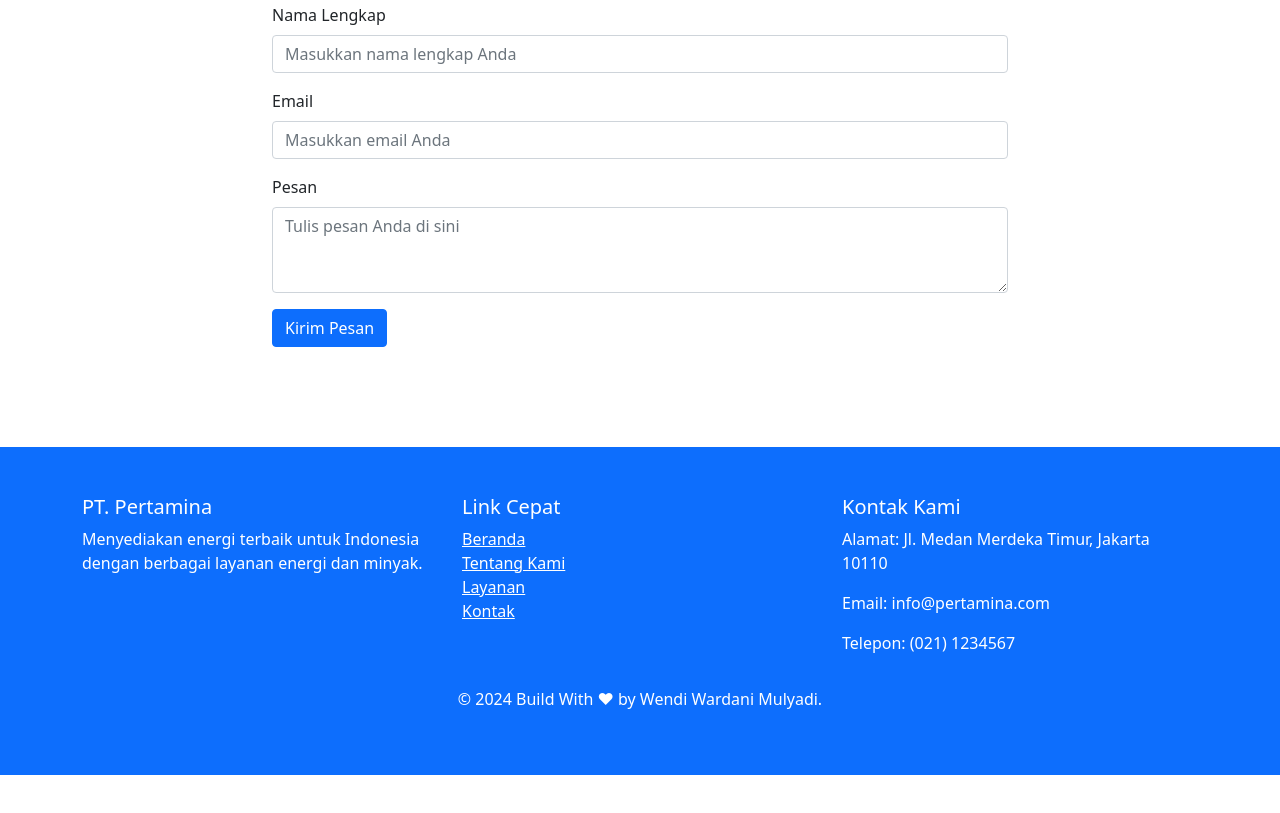
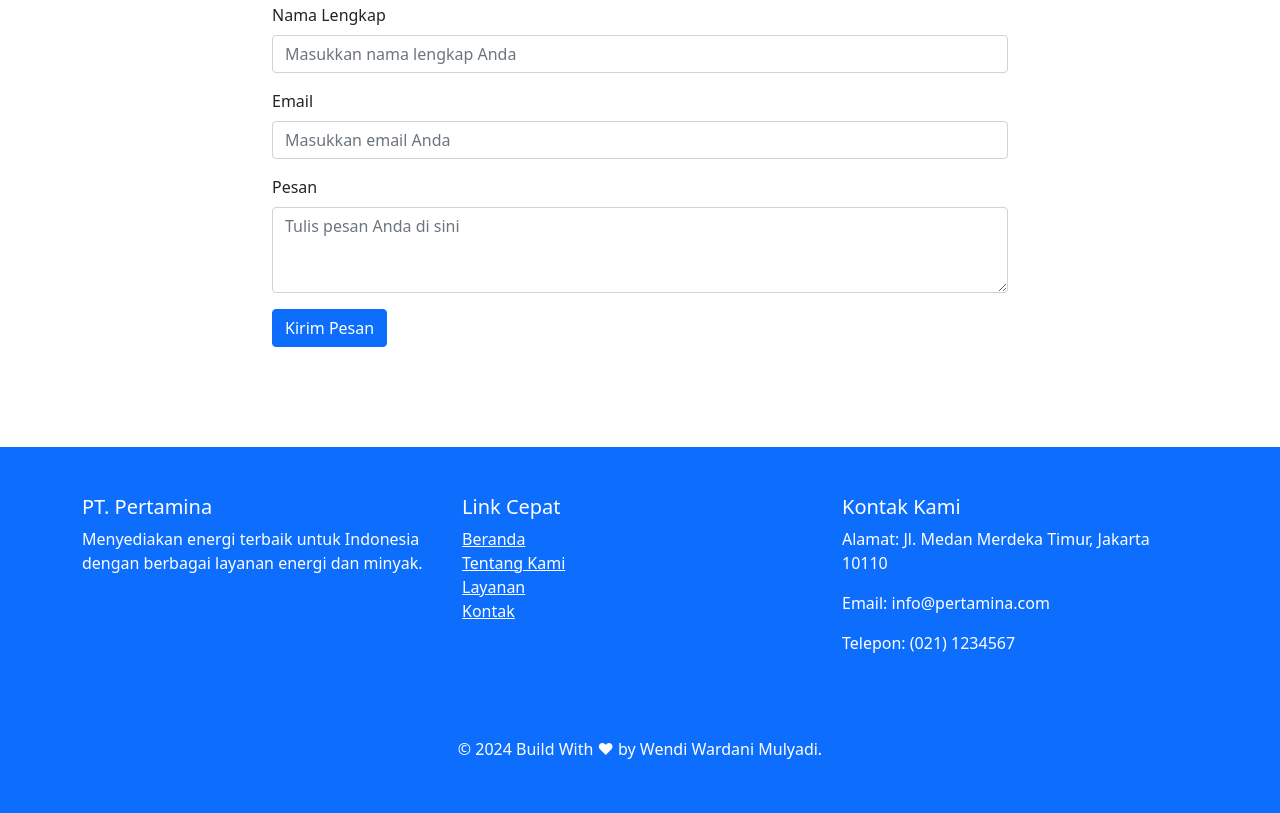
Before and after one commit to Wrdn28/pt-ertamina-web-pages, a plain HTML site: page index.html in a window 1280 px wide. Shown: the part 2075-2888 px from the top of the page. Before the commit the page ends 2850 px from the top, so only its background shows below. Drawn offline with nearby package versions, Linux system fonts and the light colour scheme.

Commit message:
Change author position in footer

```diff
--- a/assets/styles/style.css
+++ b/assets/styles/style.css
@@ -150,3 +150,11 @@ h2 {
     padding-bottom: 100px;
     padding-top: 80px;
 }
+
+#footer {
+
+}
+
+.author {
+    padding-top: 50px;
+}
--- a/index.html
+++ b/index.html
@@ -265,9 +265,9 @@
             <p>Telepon: (021) 1234567</p>
           </div>
         </div>
-        <div class="text-center mt-3">
-          <p>&copy; 2024 Build With ❤ by Wendi Wardani Mulyadi.</p>
-        </div>
+      </div>
+      <div class="author text-center mt-3">
+        <p>&copy; 2024 Build With ❤ by Wendi Wardani Mulyadi.</p>
       </div>
     </footer>
 
```
